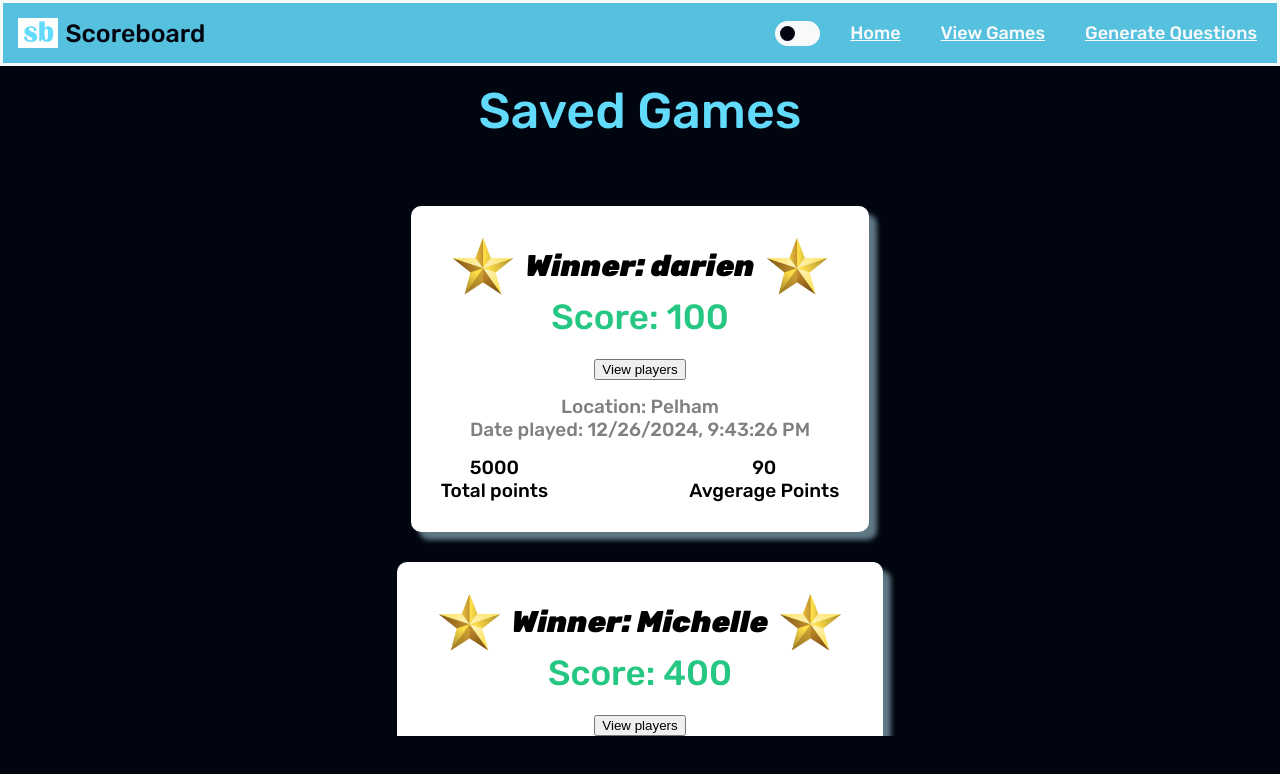
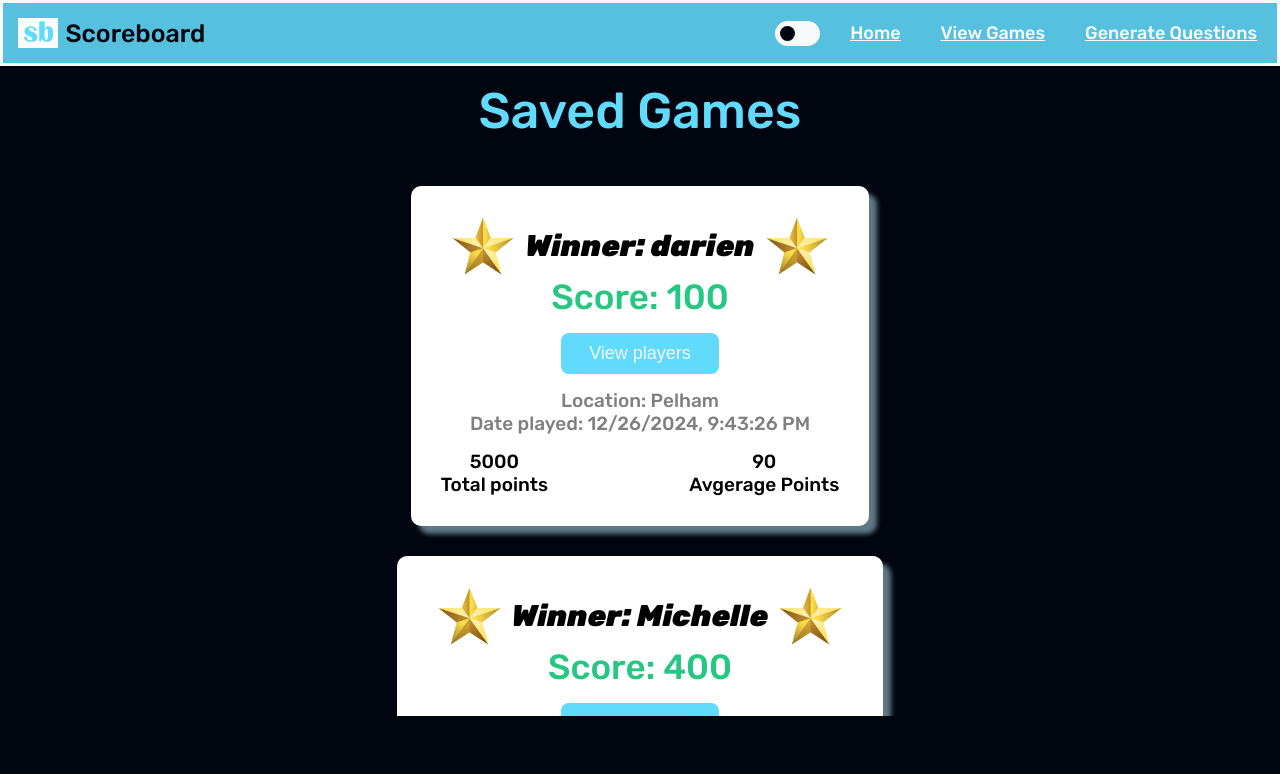
Before and after one commit to darienmiller88/DigitalScoreBoard, a Vue app in the folder client/: page /view-games in a window 1280 px wide. Shown: the top 774 px of the page. Built offline with nearby package versions, Linux system fonts and the light colour scheme; no server answers; some icons are missing; a web font is replaced by a local one.

Commit message:
editing view players button

```diff
--- a/client/src/components/Game/Game.vue
+++ b/client/src/components/Game/Game.vue
@@ -99,11 +99,28 @@
         }
 
         .view-players-wrapper{
-            margin-top: 18px;
+            margin: 15px;
+            // margin-top: 18px;
+            button{
+                padding: 10px 28px;
+
+                background-color: var(--main-text-color);
+                color: aliceblue;
+                font-size: 18px;
+
+                border: none;
+                border-radius: 8px;
+                transition: 0.3s;
+
+                &:hover{
+                    cursor: pointer;
+                    padding: 10px 40px;
+                }
+            }
         }
 
         .location-date-wrapper{
-            margin-top: 15px;
+            // margin-top: 15px;
             color: grey;
         }
 
--- a/client/src/pages/Games/Games.vue
+++ b/client/src/pages/Games/Games.vue
@@ -76,8 +76,7 @@
     <div class="loading-wrapper" v-if="isLoading">
         <Icon icon="line-md:loading-twotone-loop" color="#61dafb" height="60" width="60"/>
     </div>
-    <Icon icon="mdi-light:home" v-else />
-    <div  class="games">
+    <div class="games" v-else>
        <Game
           v-for="(game, index) in games"
           v-bind="game"
```
Also changed, not shown: 2 other files (tests, documents, lock files or other folders).
